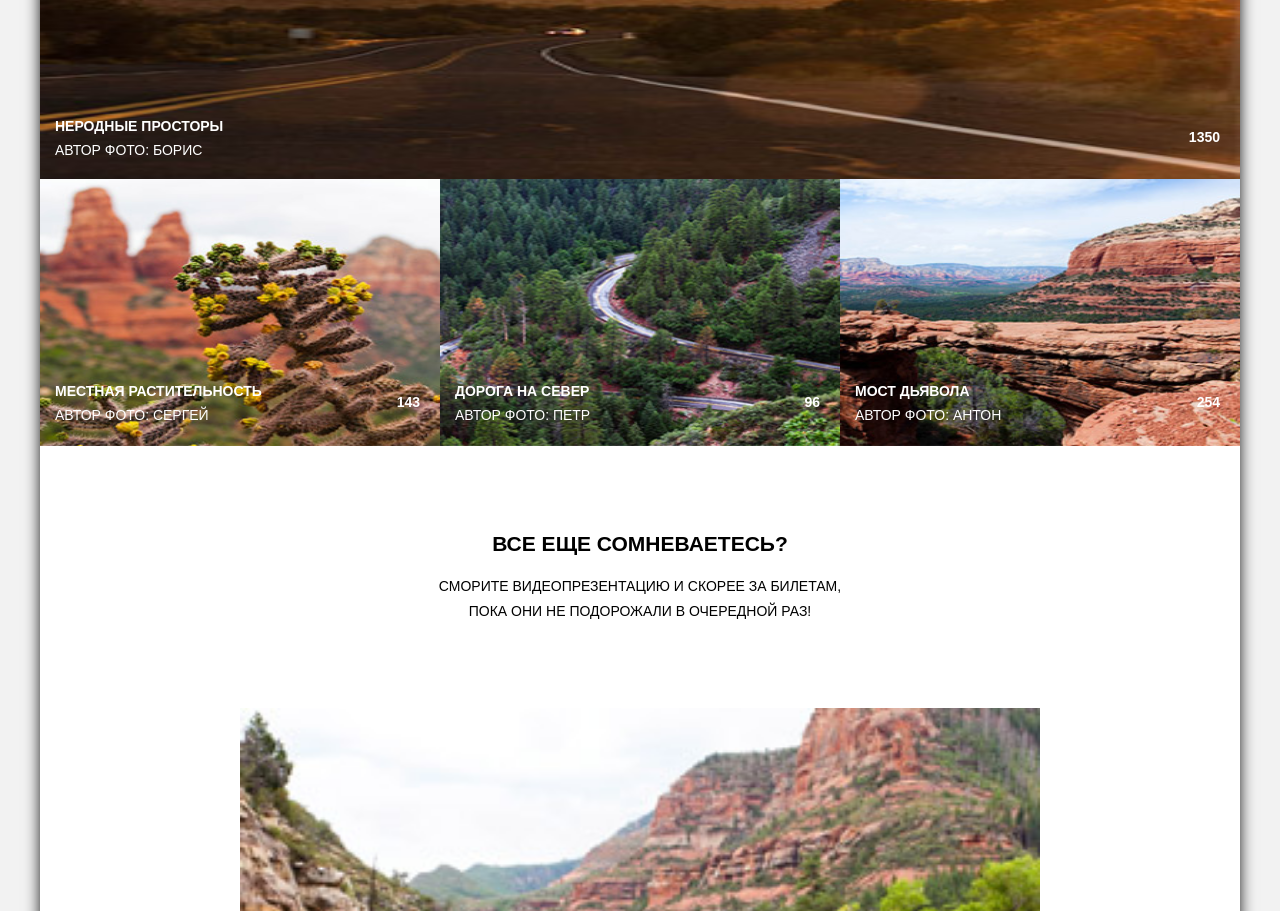
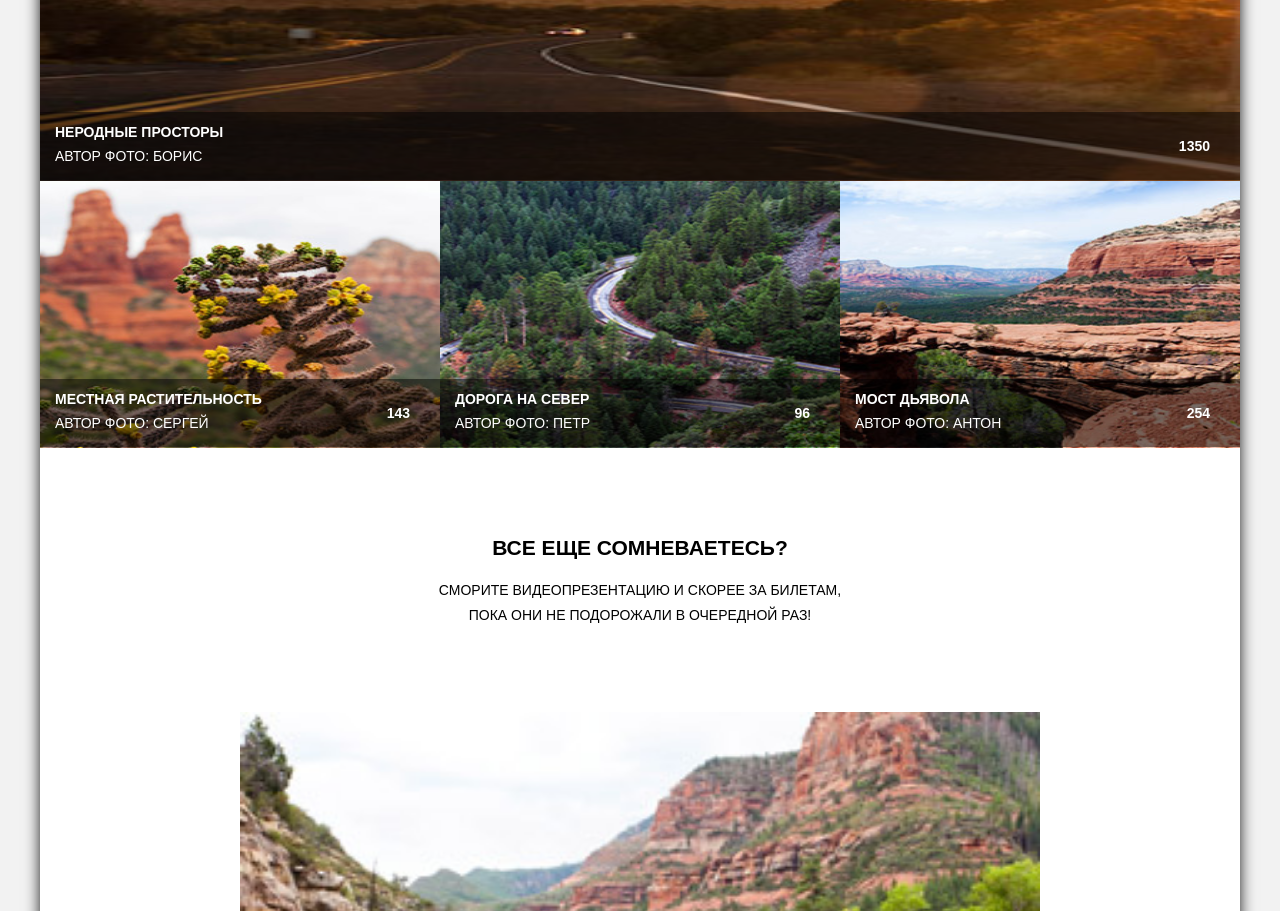
Before and after one commit to heyxesha/644639-sedona, a plain HTML site: page source/photo.html in a window 1280 px wide. Shown: the part 929-1840 px from the top of the page. Drawn offline with nearby package versions, Linux system fonts and the light colour scheme; files that its build step writes are made by us from their sources.

Commit message:
Закончила оформление фотографий

```diff
--- a/source/less/photos-list.less
+++ b/source/less/photos-list.less
@@ -15,7 +15,14 @@
 }
 
 .photo__likes {
-  padding: 0 50px;
+  padding: 0;
+  display: flex;
+  align-items: flex-end;
+}
+
+.photo__likes-icon {
+  fill: #b2b2b2;
+  margin-right: 7px;
 }
 
 @media (min-width: @tablet-width) {
@@ -56,11 +63,19 @@
     display: flex;
     align-items: center;
     justify-content: space-between;
-    padding: 10px 15px;
+    m: 10px 15px;
   }
 
   .photo__likes {
-    padding: 0 35px 15px 0;
+    padding: 0 20px 15px 0;
+  }
+
+  .photo__description {
+    margin: 0 15px;
+  }
+
+  .photo__likes-icon {
+    fill: #a9a9a9;
   }
 }
 
@@ -98,16 +113,30 @@
   }
 
   .photo__text {
-    width: 100%;
+    width: 400px;
     display: flex;
     align-items: center;
     justify-content: space-between;
-    padding: 10px 15px;
-    margin: -70px 0 0 0;
+    padding: 0;
+    margin: -69px 0 0 0;
     color: #ffffff;
+    position: absolute;
+    background-color: rgba(0, 0, 0, .5);
+  }
+
+  .photos-list__item:first-child .photo__text {
+    width: 1200px;
   }
 
   .photo__likes {
-    padding: 0 35px 15px 0;
+    padding: 0 30px 0 0;
+  }
+
+  .photo__description {
+    margin: 15px 0 5px 15px;
+  }
+
+  .photo__likes-icon {
+    fill: #ffffff;
   }
 }
```
